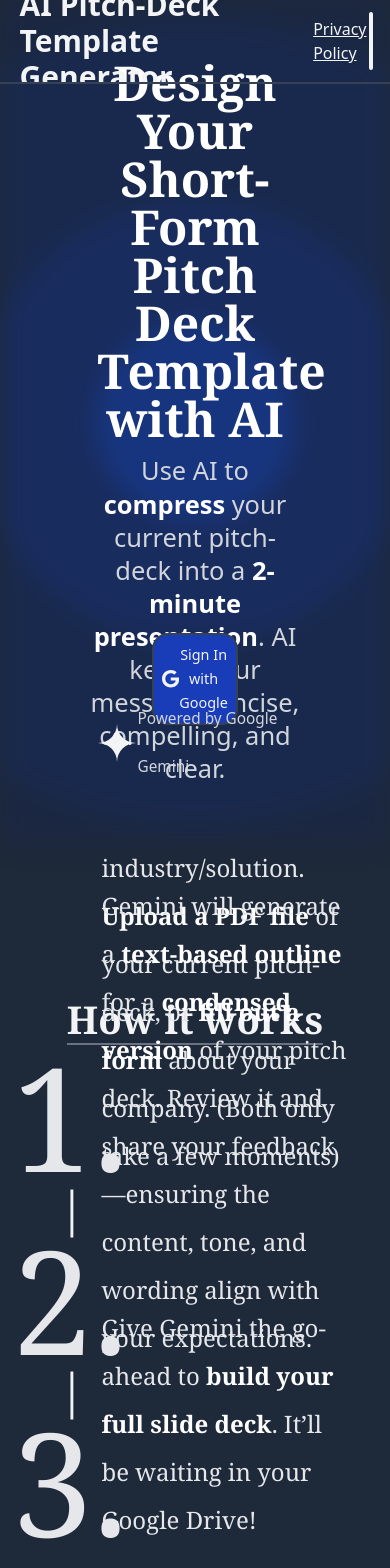
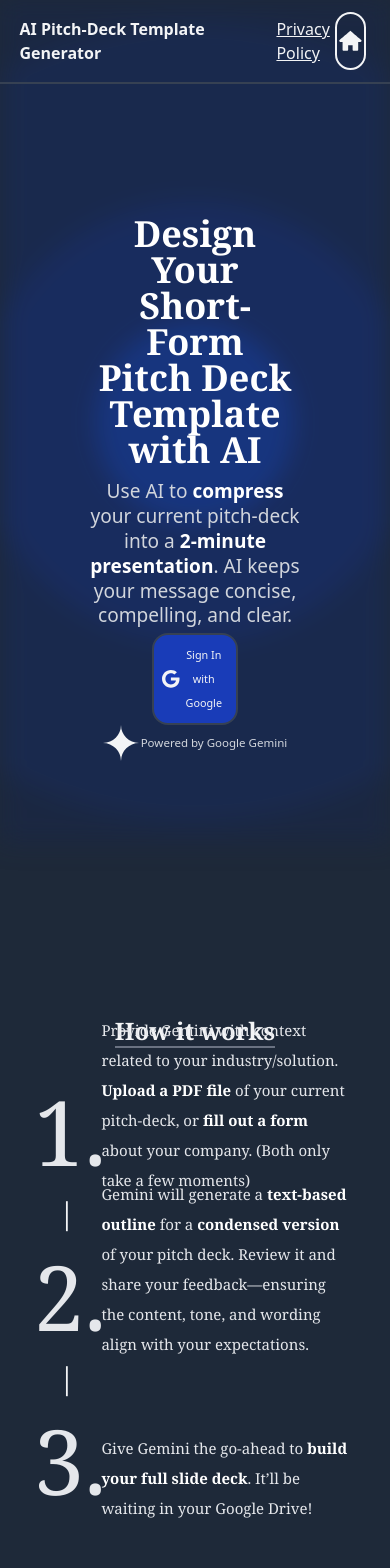
Before and after one commit to Gabrielo-Ram/Pitch-Deck-Generator-Frontend, a React (Vite) app in the folder clientFrontend/: page / in a window 390 px wide. Shown: the top 1568 px of the page. Built offline with nearby package versions, Linux system fonts and the light colour scheme; no server answers.

Commit message:
Improved responsiveness of layout

```diff
--- a/clientFrontend/src/components/AIGui.jsx
+++ b/clientFrontend/src/components/AIGui.jsx
@@ -14,7 +14,7 @@ function AIGui() {
 
   let BACKEND_URL = "";
   //Change to false if in production
-  false
+  true
     ? (BACKEND_URL = "http://localhost:3001")
     : (BACKEND_URL = "https://csv-to-slides-web-app.onrender.com");
 
--- a/clientFrontend/src/components/Chat.jsx
+++ b/clientFrontend/src/components/Chat.jsx
@@ -16,7 +16,7 @@ function Chat({ systemPrompt }) {
 
   let BACKEND_URL = "";
   //Change to false if in production
-  false
+  true
     ? (BACKEND_URL = "http://localhost:3001")
     : (BACKEND_URL = "https://csv-to-slides-web-app.onrender.com");
 
@@ -222,12 +222,9 @@ function Chat({ systemPrompt }) {
 
   return (
     <div className="pageSection flex flex-col justify-end items-center">
-      {
-        //TODO: This chat function isn't flush with the navbar anymore
-      }
       <div
         id="displayChat"
-        className="bg-gray-800/50 mb-[8.5%] h-[73.5%] w-5/8 py-[3%] pb-[7%] overflow-y-auto flex flex-col text-lg"
+        className="bg-gray-800/50 mb-[21%] md:mb-[8.5%] h-[73.5%] w-7/8 md:w-5/8 py-[3%] pb-[12%] md:pb-[7%] overflow-y-auto flex flex-col text-lg"
         ref={chatRef}
       >
         {messages.map((message, index) => {
@@ -281,7 +278,7 @@ function Chat({ systemPrompt }) {
 
       <div
         id="userInputContainer"
-        className="absolute bg-blue-950 mb-[2%] h-6/32 w-5/8 rounded-4xl flex flex-col border-2 border-gray-700"
+        className="absolute bg-blue-950 mb-[2%] h-6/32 w-7/8 md:w-5/8 rounded-4xl flex flex-col border-2 border-gray-700"
       >
         <textarea
           id="userInput"
@@ -294,7 +291,7 @@ function Chat({ systemPrompt }) {
             }
           }}
           placeholder="Ask anything"
-          className="w-[99%] h-[70%] px-[4%] py-[3%] rounded-4xl overflow-y-auto focus:outline-none text-xl"
+          className="w-[99%] h-[70%] px-[4%] py-[3%] rounded-4xl overflow-y-auto focus:outline-none text-lg md:text-xl"
         ></textarea>
         <div
           id="chatIcons"
@@ -302,7 +299,7 @@ function Chat({ systemPrompt }) {
         >
           <label
             htmlFor="uploadCSV"
-            className="h-full w-[5%] rounded-2xl border-2 border-gray-300 hover:bg-blue-600 hover:cursor-pointer hover:rounded-lg transition-all duration-200 flex justify-center"
+            className="h-full w-[10%] md:w-[5%] rounded-2xl border-2 border-gray-300 hover:bg-blue-600 hover:cursor-pointer hover:rounded-lg transition-all duration-200 flex justify-center"
           >
             <input
               id="uploadCSV"
@@ -315,14 +312,14 @@ function Chat({ systemPrompt }) {
             <FaPlus className="h-full w-full" />
           </label>
           <div className="h-full w-[20%] flex justify-center items-center">
-            <RiGeminiFill className="h-full w-[18%] rounded-3xl" />
+            <RiGeminiFill className="h-full w-[40%] md:w-[18%] rounded-3xl" />
             <span className="pl-[5%] text-xs italic">Powered by Gemini</span>
           </div>
           {loading ? (
-            <FaSpinner className="animate-spin h-full w-[5%] text-blue-400" />
+            <FaSpinner className="animate-spin h-full w-[7%] md:w-[5%] text-blue-400" />
           ) : (
             <SlArrowUpCircle
-              className="h-full w-[5%] rounded-2xl hover:bg-blue-600 hover:cursor-pointer transition-all duration-200"
+              className="h-full w-[10%] md:w-[5%] rounded-2xl hover:bg-blue-600 hover:cursor-pointer transition-all duration-200"
               onClick={handleSubmit}
             />
           )}
--- a/clientFrontend/src/components/Home.jsx
+++ b/clientFrontend/src/components/Home.jsx
@@ -12,7 +12,7 @@ function Home() {
 
   let BACKEND_URL = "";
   //Change to false if in production
-  false
+  true
     ? (BACKEND_URL = "http://localhost:3001")
     : (BACKEND_URL = "https://csv-to-slides-web-app.onrender.com");
 
@@ -56,7 +56,7 @@ function Home() {
       <Backdrop />
       <div
         id="hero"
-        className="pageSection flex flex-col justify-center items-center text-5xl/[100%]"
+        className="pageSection flex flex-col justify-center items-center text-4xl/[100%] md:text-5xl/[100%]"
       >
         <h1 className="w-[50%] mb-[3%] text-center font-bold text-white font-serif">
           Design Your <b>Short-Form</b> Pitch Deck Template with AI
@@ -90,9 +90,9 @@ function Home() {
       </div>
       <div
         id="How It Works"
-        className="pageSection w-full flex flex-col justify-center items-center text-5xl/[100%] font-serif"
+        className="pageSection w-full flex flex-col justify-center items-center text-3xl/[100%] md:text-5xl/[100%] font-serif"
       >
-        <p className="text-[80%] my-[2%] font-bold border-b-2 border-gray-500">
+        <p className="text-[80%] mt-[2%] mb-[5%] font-bold border-b-2 border-gray-500">
           How it works
         </p>
         <div className="flex justify-center w-[80%] h-[15%] text-gray-200">
--- a/clientFrontend/src/components/IntelForm.jsx
+++ b/clientFrontend/src/components/IntelForm.jsx
@@ -13,7 +13,7 @@ function IntelForm() {
 
   let BACKEND_URL = "";
   //Change to false if in production
-  false
+  true
     ? (BACKEND_URL = "http://localhost:3001")
     : (BACKEND_URL = "https://csv-to-slides-web-app.onrender.com");
 
@@ -80,14 +80,14 @@ function IntelForm() {
         >
           <IoIosExit className="size-full hover:cursor-pointer hover:text-blue-500 transition-all duration-200" />
         </div>
-        <h1 className="w-full text-center text-5xl font-bold font-serif mb-[5%]">
+        <h1 className="w-full text-center text-3xl md:text-5xl font-bold font-serif mb-[5%]">
           Pitch Deck Template
         </h1>
         <QuestionNavigator
           numberOfQuestions={7}
           currentQuestion={questionNumber}
         />
-        <div className="w-full text-center text-xl font-serif mb-[5%] px-[2%]">
+        <div className="w-full text-center text-md md:text-xl font-serif mb-[5%] px-[2%]">
           {questionNumber === 0 && (
             <>
               <p className="w-full lg:text-[120%] text-[100%] text-center font-serif my-[5%] px-[4%] ">
--- a/clientFrontend/src/components/Navbar.jsx
+++ b/clientFrontend/src/components/Navbar.jsx
@@ -13,19 +13,19 @@ function Navbar() {
   };
 
   return (
-    <div className="border-b-2 border-gray-700 absolute w-screen h-[10%] flex items-center justify-between overflow-hidden">
-      <h1 className="text-3xl font-bold px-[5%]">
+    <div className="sm:text-sm border-b-2 border-gray-700 absolute w-screen h-[10%] flex items-center justify-between overflow-hidden">
+      <h1 className="md:text-3xl font-bold px-[5%]">
         <div onClick={navigateHome} className="hover:cursor-pointer">
           AI Pitch-Deck Template Generator
         </div>
       </h1>
 
-      <div className="flex justify-between w-1/4 h-full items-center px-[5%]">
+      <div className="flex justify-between w-[40%] md:w-1/4 h-full items-center px-[5%]">
         <div
           onClick={navigatePolicy}
           className="flex justify-center items-center h-[70%] hover:cursor-pointer hover:text-blue-500"
         >
-          <p className="underline ">Privacy Policy</p>
+          <p className="underline md:text-lg">Privacy Policy</p>
         </div>
         <div onClick={navigateHome} className="h-[70%] px-[5%]">
           <TiHome className="border-2 size-full rounded-2xl hover:bg-blue-600 hover:cursor-pointer hover:outline-2 hover:rounded-lg transition-all duration-200" />
```
